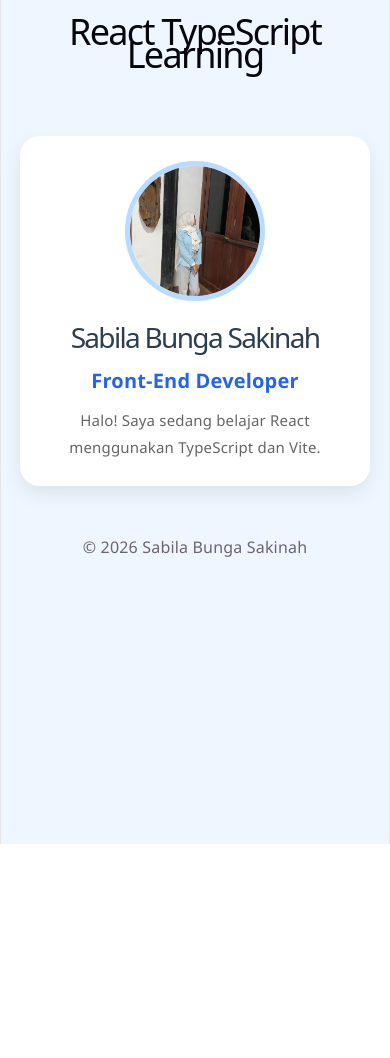
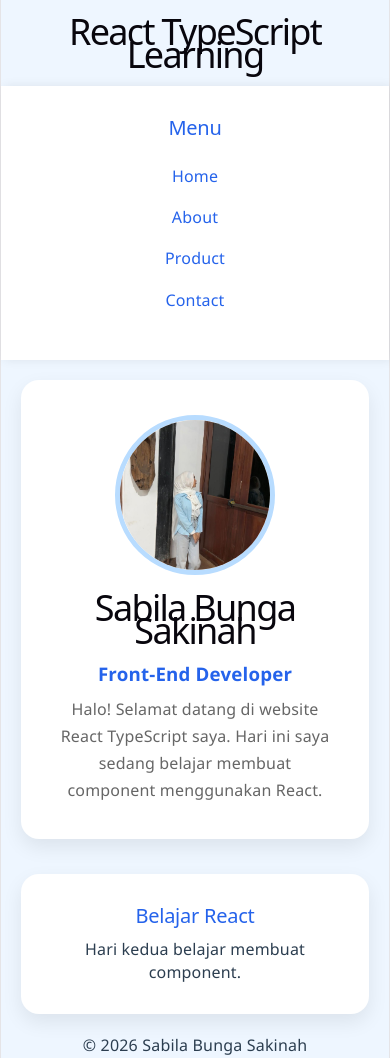
Before and after one commit to sabilabunga38-jpg/reactone-typescript, a React (Vite) app: page / in a window 390 px wide. Before the commit the page ends 844 px from the top, so only its background shows below. Built offline with nearby package versions, Linux system fonts and the light colour scheme.

Commit message:
Hari 2 - Component

```diff
--- a/src/App.css
+++ b/src/App.css
@@ -5,97 +5,140 @@
 }
 
 body {
+  font-family: "Segoe UI", sans-serif;
   background: #eef6ff;
-  font-family: "Segoe UI", Tahoma, Geneva, Verdana, sans-serif;
+  color: #2c3e50;
 }
 
 .header {
   background: #b8dcff;
   padding: 20px;
   text-align: center;
-  box-shadow: 0 3px 10px rgba(0, 0, 0, 0.08);
+  color: #2c3e50;
 }
 
 .header h1 {
-  font-size: 30px;
-  color: #2c3e50;
+  font-size: 28px;
 }
 
-.container {
-  width: 500px;
-  max-width: 90%;
-  margin: 50px auto;
-  padding: 35px;
-  background: white;
-  border-radius: 20px;
-  text-align: center;
-  box-shadow: 0 8px 20px rgba(0, 0, 0, 0.08);
+.layout {
+  display: flex;
+  min-height: calc(100vh - 130px);
 }
 
+/* Sidebar */
+
+.sidebar {
+  width: 230px;
+  background: white;
+  padding: 30px 20px;
+  box-shadow: 3px 0 10px rgba(0,0,0,0.08);
+}
+
+.sidebar h2 {
+  color: #2563eb;
+  margin-bottom: 25px;
+}
+
+.sidebar ul {
+  list-style: none;
+}
+
+.sidebar li {
+  margin-bottom: 18px;
+  color: #2563eb;
+  cursor: pointer;
+}
+
+
+/* Main */
+
+.main-content {
+  flex: 1;
+  padding: 40px;
+}
+
+
+/* Profile */
+
+.profile-card {
+  background: white;
+  padding: 35px;
+  border-radius: 18px;
+  text-align: center;
+  box-shadow: 0 8px 20px rgba(0,0,0,0.08);
+}
+
+
 .profile-image {
-  width: 170px;
-  height: 170px;
+  width: 160px;
+  height: 160px;
   object-fit: cover;
   border-radius: 50%;
   border: 5px solid #b8dcff;
 }
 
-.container h1 {
-  margin-top: 18px;
-  font-size: 34px;
-  color: #2c3e50;
+
+.profile-card h1 {
+  margin-top: 15px;
 }
 
-.container h3 {
-  margin: 12px 0;
-  font-size: 22px;
+
+.profile-card h3 {
   color: #2563eb;
+  margin: 10px;
 }
 
-.container p {
-  margin-top: 15px;
-  font-size: 16px;
+
+.profile-card p {
   color: #666;
-  line-height: 1.8;
+  line-height: 1.7;
 }
+
+
+/* Card Component */
+
+.card {
+  margin-top: 35px;
+  background: white;
+  padding: 30px;
+  border-radius: 18px;
+  box-shadow: 0 8px 20px rgba(0,0,0,0.08);
+  text-align: center;
+}
+
+
+.card h2 {
+  color: #2563eb;
+  margin-bottom: 10px;
+}
+
+
+/* Footer */
 
 .footer {
   background: #b8dcff;
+  padding: 18px;
   text-align: center;
-  padding: 18px;
-  margin-top: 50px;
-  box-shadow: 0 -3px 10px rgba(0, 0, 0, 0.08);
 }
 
-.footer p {
-  color: #2c3e50;
-  font-size: 15px;
-}
 
-@media (max-width: 600px) {
-  .container {
-    width: 90%;
-    padding: 25px;
+/* Responsive */
+
+@media(max-width:768px){
+
+  .layout {
+    flex-direction: column;
   }
 
-  .profile-image {
-    width: 140px;
-    height: 140px;
+
+  .sidebar {
+    width: 100%;
   }
 
-  .container h1 {
-    font-size: 28px;
+
+  .main-content {
+    padding: 20px;
   }
 
-  .container h3 {
-    font-size: 20px;
-  }
-
-  .container p {
-    font-size: 15px;
-  }
-
-  .header h1 {
-    font-size: 24px;
-  }
 }
--- a/src/App.tsx
+++ b/src/App.tsx
@@ -1,18 +1,24 @@
 import "./App.css";
 
 import Header from "./components/Header";
+import Sidebar from "./components/Sidebar";
+import Card from "./components/Card";
 import Footer from "./components/Footer";
 
-import foto from "./assets/sabilaaa.jpeg";
+import sabilaaa from "./assets/sabilaaa.jpeg";
 
 function App() {
   return (
     <>
       <Header />
 
-      <main className="container">
+      <div className="layout">
+        <Sidebar />
+
+        <main className="main-content">
+          <div className="profile-card">
             <img
-          src={foto}
+              src={sabilaaa}
               alt="Foto Sabila"
               className="profile-image"
             />
@@ -22,10 +28,15 @@ function App() {
             <h3>Front-End Developer</h3>
 
             <p>
-          Halo! Saya sedang belajar React menggunakan
-          TypeScript dan Vite.
+              Halo! Selamat datang di website React TypeScript saya.
+              Hari ini saya sedang belajar membuat component
+              menggunakan React.
             </p>
+          </div>
+
+          <Card />
         </main>
+      </div>
 
       <Footer />
     </>
--- a/src/components/Card.tsx
+++ b/src/components/Card.tsx
@@ -1,28 +1,11 @@
 function Card() {
   return (
     <div className="card">
-      <h2>My Project</h2>
+      <h2>Belajar React</h2>
 
-      <div className="project">
-        <h3>Project 1</h3>
-        <p>
-          Website Portfolio menggunakan HTML dan CSS.
-        </p>
-      </div>
-
-      <div className="project">
-        <h3>Project 2</h3>
-        <p>
-          Landing Page dengan desain modern.
-        </p>
-      </div>
-
-      <div className="project">
-        <h3>Project 3</h3>
-        <p>
-          React Project dasar menggunakan Vite.
-        </p>
-      </div>
+      <p>
+        Hari kedua belajar membuat component.
+      </p>
     </div>
   );
 }
--- a/src/components/Sidebar.tsx
+++ b/src/components/Sidebar.tsx
@@ -6,7 +6,7 @@ function Sidebar() {
       <ul>
         <li>Home</li>
         <li>About</li>
-        <li>Project</li>
+        <li>Product</li>
         <li>Contact</li>
       </ul>
     </aside>
```
Lines whose indentation alone changed are shown as unchanged.
